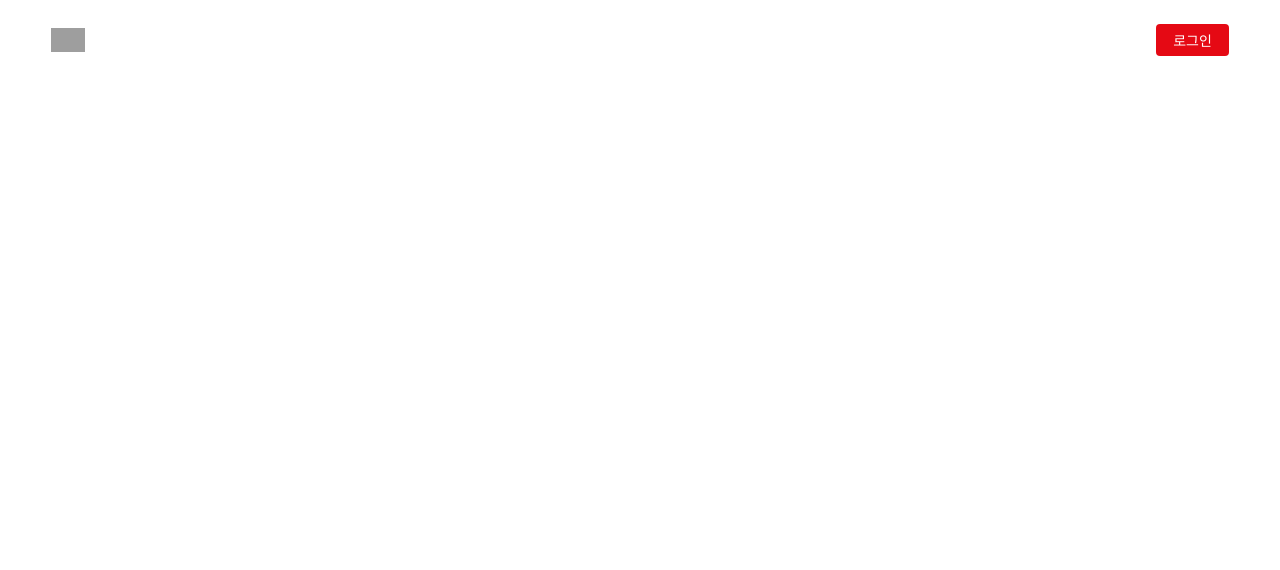
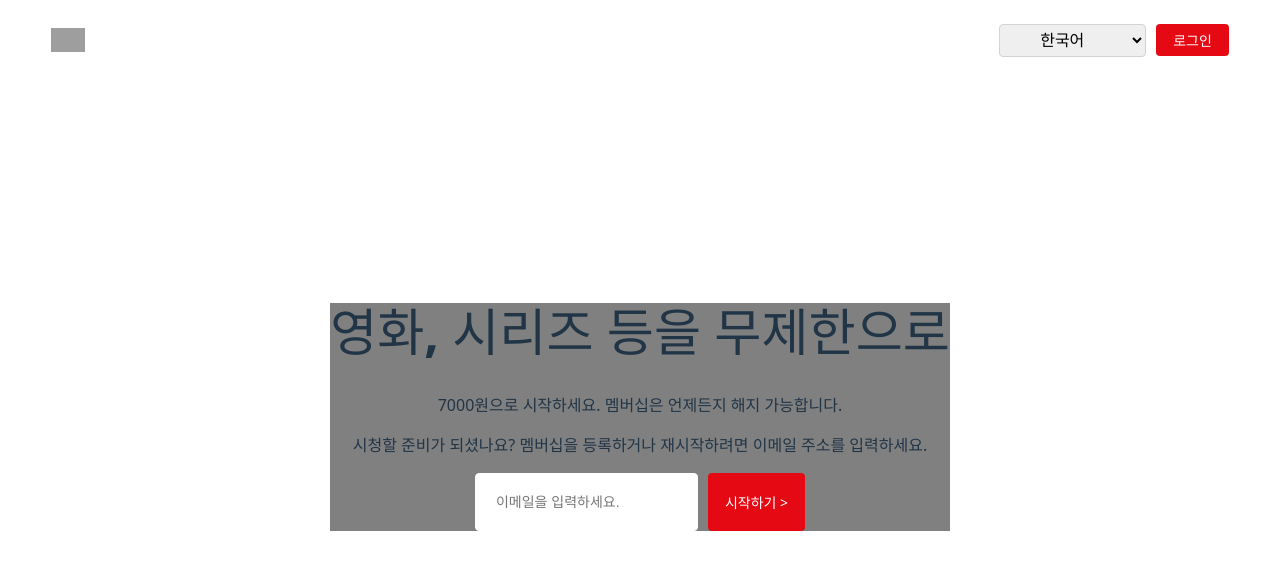
Before and after one commit to kumgold/web-study, a React (Vite) app in the folder react-netflix-clone/: page / in a window 1280 px wide. Shown: the top 570 px of the page. Built offline with nearby package versions, Linux system fonts and the light colour scheme; grey boxes are pictures that could not be loaded.

Commit message:
update an email input

```diff
--- a/react-netflix-clone/src/App.tsx
+++ b/react-netflix-clone/src/App.tsx
@@ -1,10 +1,34 @@
 import "./App.css";
+import Button from "./components/Button";
 import Header from "./components/Header";
+import Input from "./components/Input";
 
 function App() {
     return (
         <div>
             <Header />
+            <div style={{ width: "100%", backgroundColor: "gray" }}>
+                <h1>영화, 시리즈 등을 무제한으로</h1>
+                <p>7000원으로 시작하세요. 멤버십은 언제든지 해지 가능합니다.</p>
+                <div>
+                    <p>
+                        시청할 준비가 되셨나요? 멤버십을 등록하거나 재시작하려면
+                        이메일 주소를 입력하세요.
+                    </p>
+                    <div
+                        style={{
+                            display: "flex",
+                            flexDirection: "row",
+                            flex: 1,
+                            alignContent: "center",
+                            justifyContent: "center",
+                        }}
+                    >
+                        <Input />
+                        <Button text="시작하기 >" />
+                    </div>
+                </div>
+            </div>
         </div>
     );
 }
--- a/react-netflix-clone/src/components/Button.css
+++ b/react-netflix-clone/src/components/Button.css
@@ -1,10 +1,10 @@
 .default_button {
     width: auto;
-    font-size: 0.875rem;
+    font-size: 14px;
     font-weight: 500;
-    min-height: 2rem;
-    padding: 0.25rem 1rem;
-    border-radius: 0.25rem;
+    min-height: 32px;
+    padding: 4px 16px;
+    border-radius: 4px;
     background: rgb(229, 9, 20);
     color: rgb(255, 255, 255);
 }
--- a/react-netflix-clone/src/components/Button.tsx
+++ b/react-netflix-clone/src/components/Button.tsx
@@ -1,7 +1,7 @@
 import "./Button.css";
 
-const Button: React.FC = () => {
-    return <button className="default_button">로그인</button>;
+const Button = ({ text }: { text: string }) => {
+    return <button className="default_button">{text}</button>;
 };
 
 export default Button;
--- a/react-netflix-clone/src/components/Header.css
+++ b/react-netflix-clone/src/components/Header.css
@@ -25,3 +25,12 @@
     object-fit: contain;
     cursor: pointer;
 }
+
+.header_select {
+    border: 1px solid lightgray;
+    border-radius: 4px;
+    margin-right: 10px;
+    min-width: 100px;
+    font-size: 16px;
+    padding: 6px 36px;
+}
--- a/react-netflix-clone/src/components/Header.tsx
+++ b/react-netflix-clone/src/components/Header.tsx
@@ -12,7 +12,15 @@ const Header: React.FC = () => {
                 />
             </div>
             <div className="header_right">
-                <Button />
+                <select className="header_select">
+                    <option lang="ko" label="한국어" value="ko-KR">
+                        한국어
+                    </option>
+                    <option lang="en" label="English" value="en-KR">
+                        English
+                    </option>
+                </select>
+                <Button text="로그인" />
             </div>
         </header>
     );
--- /dev/null
+++ b/react-netflix-clone/src/components/Input.css
@@ -0,0 +1,8 @@
+.input {
+    border: 1px solid white;
+    border-radius: 4px;
+    border-color: white;
+    padding: 20px;
+    font-size: 14px;
+    margin-right: 10px;
+}
--- /dev/null
+++ b/react-netflix-clone/src/components/Input.tsx
@@ -0,0 +1,11 @@
+import "./Input.css";
+
+const Input: React.FC = () => {
+    return (
+        <div className="wrapperClass">
+            <input className="input" placeholder="이메일을 입력하세요." />
+        </div>
+    );
+};
+
+export default Input;
```
